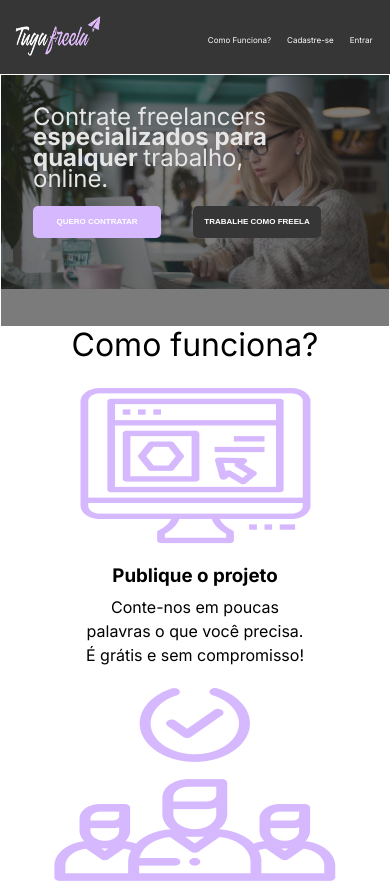
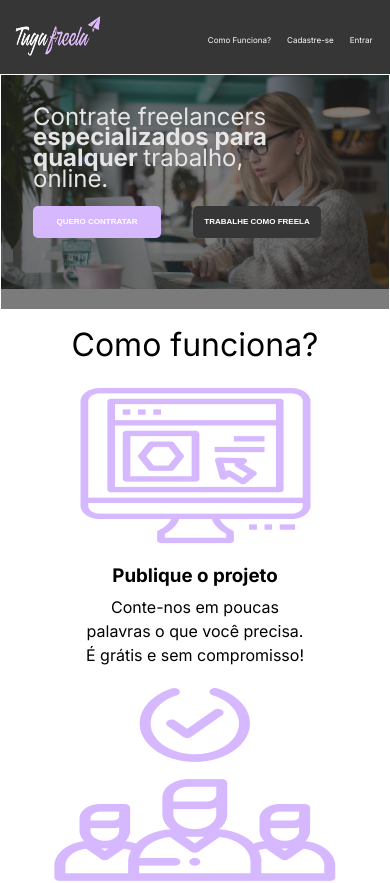
Before and after one commit to chiemek/TugaFreela, a React (Vite) app: page / in a window 390 px wide. Shown: the top 883 px of the page. Built offline with nearby package versions, Linux system fonts and the light colour scheme.

Commit message:
still worked on the showcase in the home page, and fixed the button

```diff
--- a/src/pages/Home/Home.css
+++ b/src/pages/Home/Home.css
@@ -324,7 +324,7 @@ main {
       padding: 2rem;
       width: 100%;
       border: 1px solid #fff;
-      height: 30vh;
+      height: 28vh;
       background: rgba(38, 37, 37, 0.605);
       background: linear-gradient(none);
       color: #f9f6f6;
@@ -506,6 +506,7 @@ main {
 
       button {
         width: 8rem;
+        height: 2rem;
         font-size: 0.5rem;
         padding: "1rem 1.5rem";
       }
```
